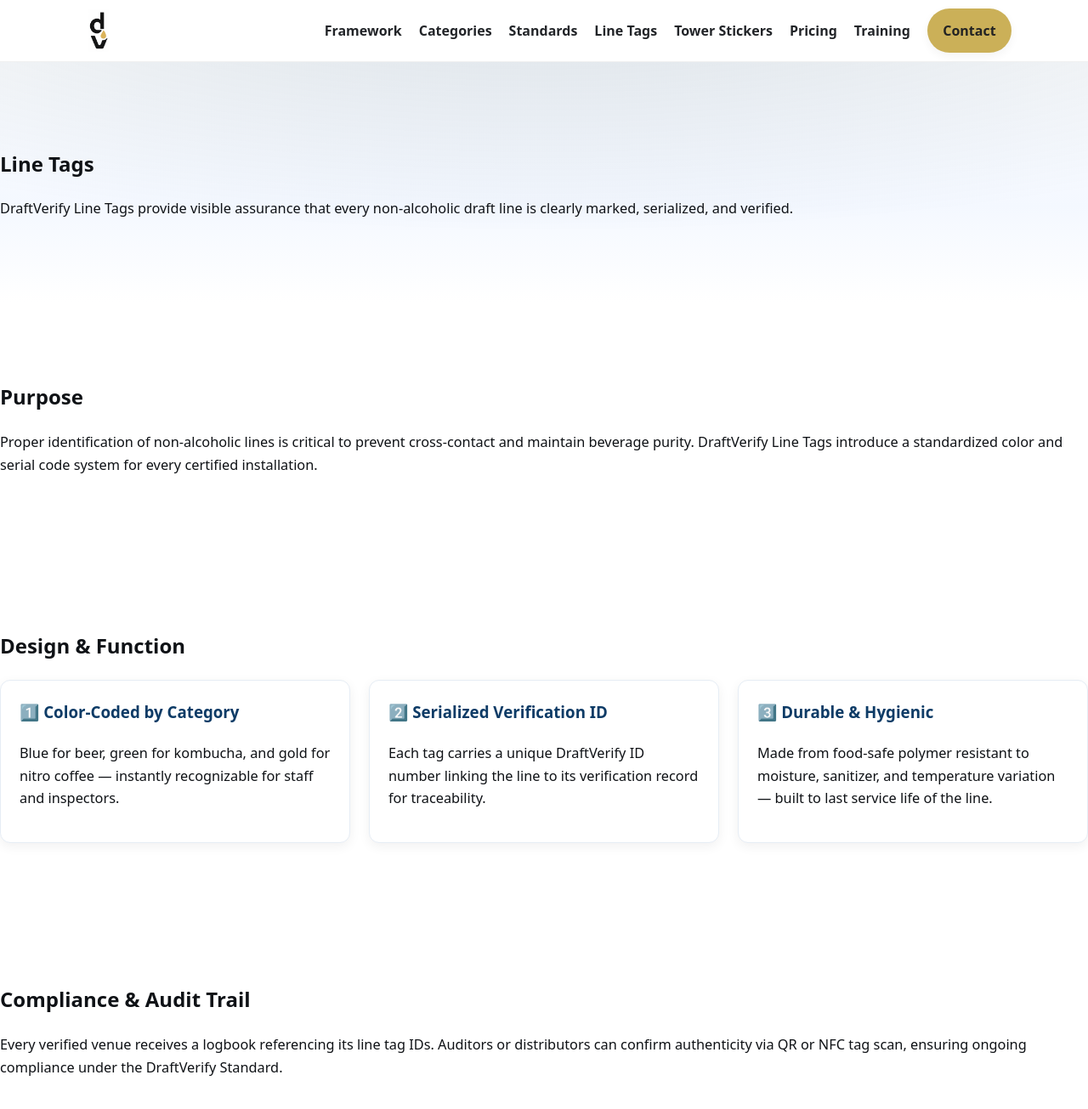
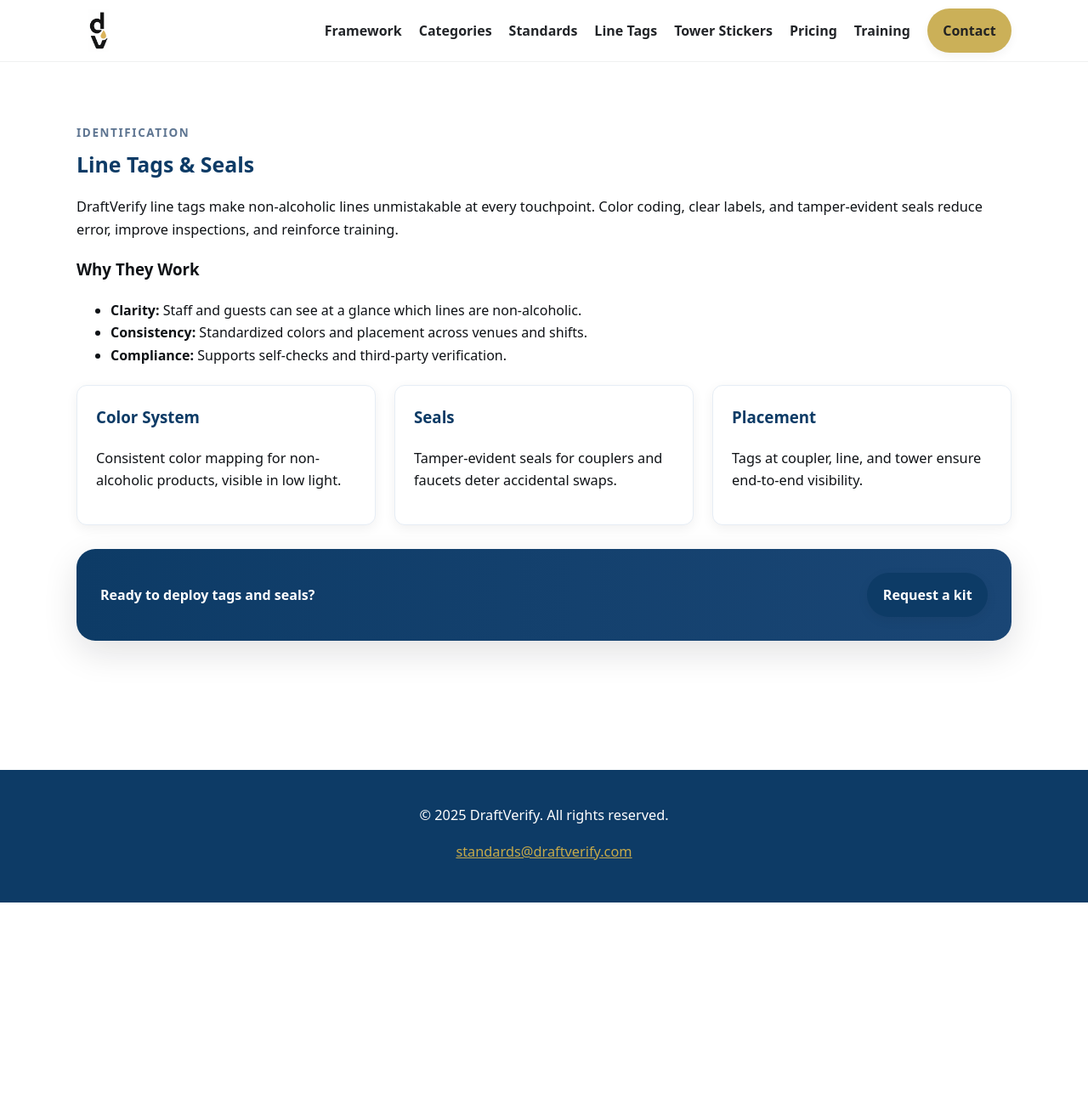
Before and after one commit to draftverify/draftverify.com, a Jekyll site: the page built from line-tags.html, in a window 1280 px wide and 1400 px high. Shown: the top 1305 px of the window at 85% size. Built offline with Jekyll 4.4.1, drawn with Linux system fonts in a browser that asks for light colours; some of the changed text lies outside the part shown.

Commit message:
Update line-tags.html

```diff
--- a/line-tags.html
+++ b/line-tags.html
@@ -1,50 +1,30 @@
 ---
-layout: default
 title: Line Tags
-description: Color-coded, serialized line tags that ensure non-alcoholic draft separation and auditability.
+description: Standardized, color-coded line tags and seals that prevent cross-contact and support quick inspections.
 ---
 
-<section class="hero">
-  <h1>Line Tags</h1>
-  <p>DraftVerify Line Tags provide visible assurance that every non-alcoholic draft line is clearly marked, serialized, and verified.</p>
-</section>
+<section class="section">
+  <div class="container">
+    <div class="kicker">Identification</div>
+    <h2 class="h2">Line Tags & Seals</h2>
+    <p>DraftVerify line tags make non-alcoholic lines unmistakable at every touchpoint. Color coding, clear labels, and tamper-evident seals reduce error, improve inspections, and reinforce training.</p>
 
-<section class="section">
-  <h2>Purpose</h2>
-  <p class="lead">
-    Proper identification of non-alcoholic lines is critical to prevent cross-contact and maintain beverage purity.
-    DraftVerify Line Tags introduce a standardized color and serial code system for every certified installation.
-  </p>
-</section>
+    <h3>Why They Work</h3>
+    <ul>
+      <li><strong>Clarity:</strong> Staff and guests can see at a glance which lines are non-alcoholic.</li>
+      <li><strong>Consistency:</strong> Standardized colors and placement across venues and shifts.</li>
+      <li><strong>Compliance:</strong> Supports self-checks and third-party verification.</li>
+    </ul>
 
-<section class="section">
-  <h2>Design & Function</h2>
-  <div class="grid cols-3" style="margin-top:20px">
-    <div class="card">
-      <h3>1️⃣ Color-Coded by Category</h3>
-      <p>Blue for beer, green for kombucha, and gold for nitro coffee — instantly recognizable for staff and inspectors.</p>
+    <div class="grid cols-3" style="margin-top:22px">
+      <div class="card reveal"><h3>Color System</h3><p>Consistent color mapping for non-alcoholic products, visible in low light.</p></div>
+      <div class="card reveal"><h3>Seals</h3><p>Tamper-evident seals for couplers and faucets deter accidental swaps.</p></div>
+      <div class="card reveal"><h3>Placement</h3><p>Tags at coupler, line, and tower ensure end-to-end visibility.</p></div>
     </div>
-    <div class="card">
-      <h3>2️⃣ Serialized Verification ID</h3>
-      <p>Each tag carries a unique DraftVerify ID number linking the line to its verification record for traceability.</p>
-    </div>
-    <div class="card">
-      <h3>3️⃣ Durable & Hygienic</h3>
-      <p>Made from food-safe polymer resistant to moisture, sanitizer, and temperature variation — built to last service life of the line.</p>
+
+    <div class="cta-band" style="margin-top:28px">
+      <div><strong>Ready to deploy tags and seals?</strong></div>
+      <a class="btn primary" href="{{ '/contact/' | relative_url }}">Request a kit</a>
     </div>
   </div>
 </section>
-
-<section class="section">
-  <h2>Compliance & Audit Trail</h2>
-  <p>
-    Every verified venue receives a logbook referencing its line tag IDs. Auditors or distributors can confirm
-    authenticity via QR or NFC tag scan, ensuring ongoing compliance under the DraftVerify Standard.
-  </p>
-</section>
-
-<section class="section center">
-  <h2>Get Certified</h2>
-  <p class="lead">Join the growing network of verified venues upholding safety, separation, and consumer trust.</p>
-  <a class="btn gold" href="/contact/">Request Verification</a>
-</section>
```
